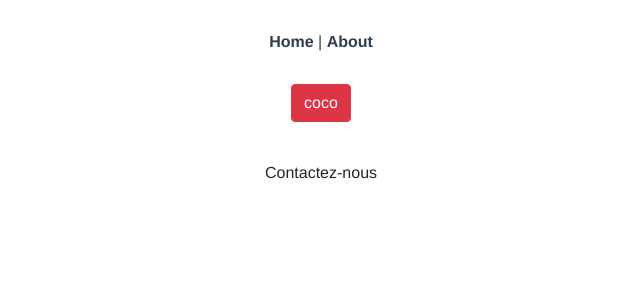
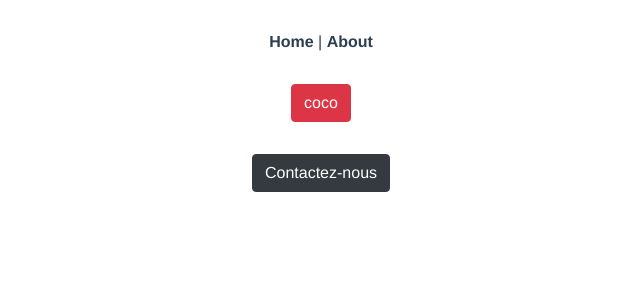
Before and after one commit to chmullerweb/beyond, a Vue app in the folder beyond_rh/: page /contact in a window 1280 px wide. Shown: the top 300 px of the page, without its empty margins (319-959 px from the left). Built offline with nearby package versions, Linux system fonts and the light colour scheme; what @braid/vue-formulate would draw is missing.

Commit message:
Fix Double Clic Form

```diff
--- a/beyond_rh/src/components/Bouton.vue
+++ b/beyond_rh/src/components/Bouton.vue
@@ -1,6 +1,6 @@
 <template>
   <div class="bouton_principal">
-    <button v-on:click="$emit('showForm')" type="button" :class="{'btn': btn,'btn-dark': btnDark,'btn-info': btnInfo}">
+    <button v-on:click="displayForm()" type="button" :class="{'btn': btn,'btn-dark': btnDark,'btn-info': btnInfo}">
             <slot>Default Text</slot>
     </button>
   </div>
@@ -10,10 +10,8 @@
 export default {
   name: 'Bouton',
   props: {
-    titleButton:
-    {
-      type: String,
-      default: "coco",
+    displayForm:{
+      type: Function,
     },
     btn:
     {
--- a/beyond_rh/src/components/FormContact.vue
+++ b/beyond_rh/src/components/FormContact.vue
@@ -1,7 +1,7 @@
 <template>
-<div class="modal_fixed container-fluid" v-show="show">
+<div class="modal_fixed container-fluid">
 <form class="formContact container">
-  <h2 class="contactUs">Contactez-nous !<i class="fas fa-times-circle i_cross bounceIn" @click="show = !show"></i></h2>
+  <h2 class="contactUs">Contactez-nous !<i class="fas fa-times-circle i_cross bounceIn" v-on:click="displayForm()"></i></h2>
   <div class="form-row justify-content-md-center">
     <div class="form-group col-md-4">
       <label for="inputStatus">Vous êtes :</label>
@@ -62,14 +62,16 @@ export default {
   name: 'FormContact',
   data () {
     return {
-      show: true
-      };
+            };
   },
   methods:{
-      exit() {
-      this.show = false;
+
+  },
+  props: {
+    displayForm: {
+      type: Function,
     }
-  }
+  },
 }
 </script>
 
--- a/beyond_rh/src/pages/contact.vue
+++ b/beyond_rh/src/pages/contact.vue
@@ -1,7 +1,7 @@
 <template>
     <div id="app" class="">
-    <Bouton v-on:showForm="show= !show">Contactez-nous</Bouton>
-    <FormContact v-show="show"/>
+    <Bouton btn btnDark :displayForm="showForm">Contactez-nous</Bouton>
+    <FormContact :displayForm="showForm" v-show="show"/>
     </div>
 </template>
 
@@ -19,6 +19,11 @@ export default {
        show: false
        }
   },
+  methods: {
+    showForm() {
+      return this.show = !this.show;
+    }
+  }
 };
 
 </script>
```
